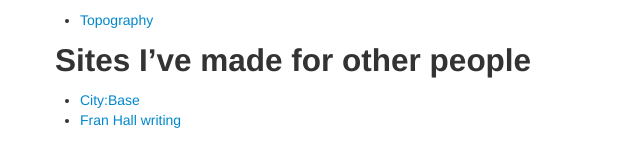
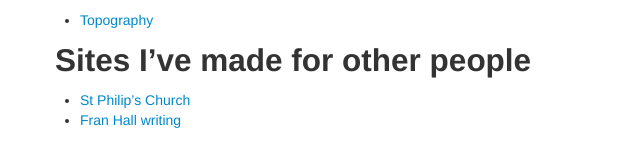
Before and after one commit to matkins/matkins.co.uk, a Jekyll site: the page built from index.md, in a window 1280 px wide. Shown: the part 360-527 px from the top of the page, without its empty margins (0-640 px from the left). Built offline with Jekyll 4.4.1, drawn with Linux system fonts in a browser that asks for light colours.

Commit message:
Change City:Base to St Philip's

```diff
--- a/index.md
+++ b/index.md
@@ -24,5 +24,5 @@ title: Matt Atkins
 
 ## Sites I've made for other people
 
-* [City:Base](http://citybase.org)
+* [St Philip's Church](http://stphilipssheffield.org)
 * [Fran Hall writing](http://franhallwriting.com/)
```
